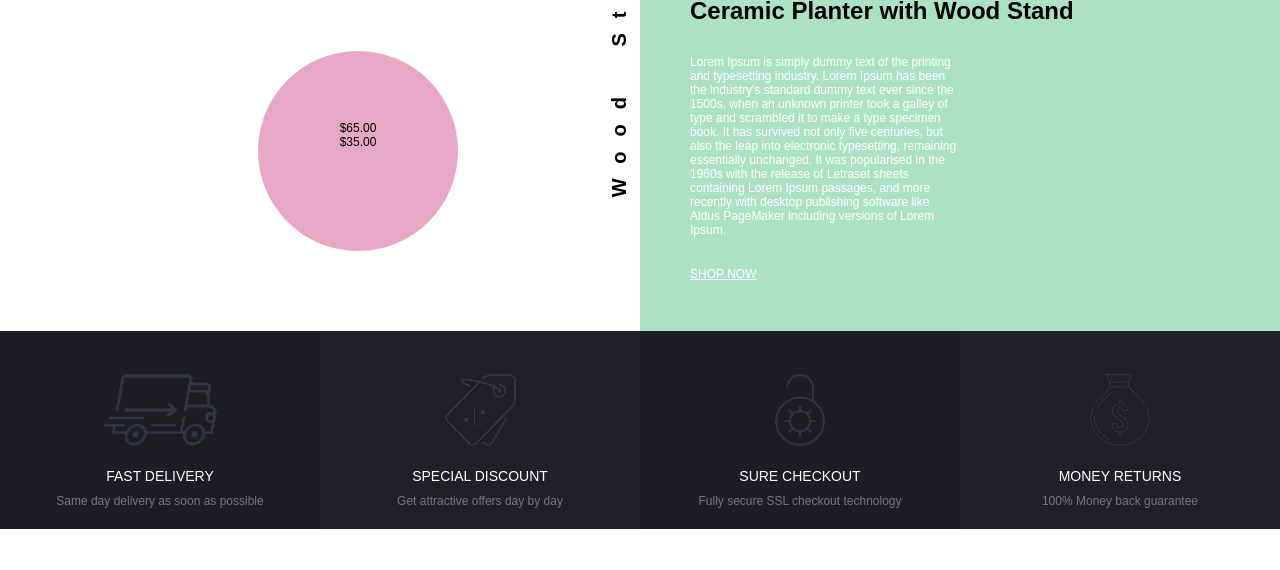
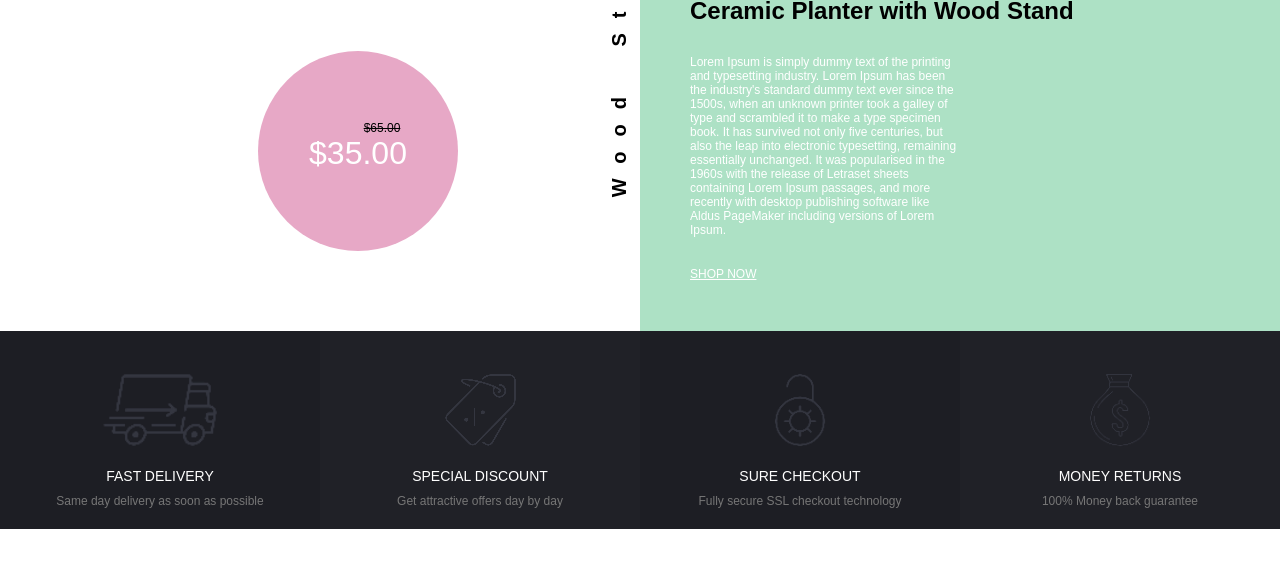
Before and after one commit to sarojrana/shopx, a plain HTML site: page index.html in a window 1280 px wide. Shown: the part 1406-1976 px from the top of the page. Drawn offline with Linux system fonts and the light colour scheme.

Commit message:
Update price label

```diff
--- a/css/style.css
+++ b/css/style.css
@@ -145,6 +145,16 @@
   padding-top: 70px;
 }
 
+.item-old-price {
+  padding-left: 3rem;
+  text-decoration: line-through;
+}
+
+.item-new-price {
+  color: #fff;
+  font-size: 2rem;
+}
+
 .vertical-text {
   writing-mode: vertical-rl;
   transform: rotate(180deg);
--- a/index.html
+++ b/index.html
@@ -79,7 +79,7 @@
                 <div class="circular-label">
                   <div class="item-price-wrapper">
                       <p class="item-old-price"> &dollar;65.00</p>
-                      <p class="item-price"> &dollar;35.00</p>
+                      <p class="item-new-price"> &dollar;35.00</p>
                   </div>
                 </div>
             </div>
```
